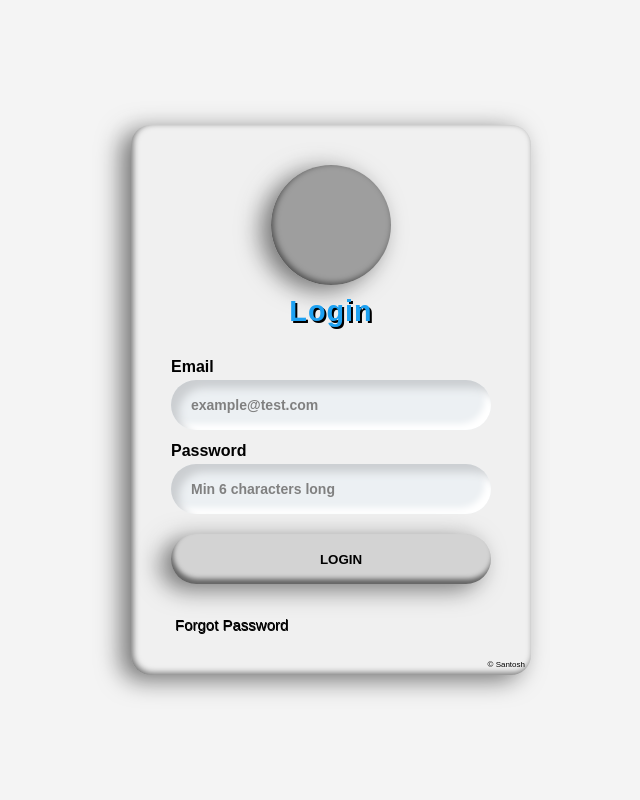
After one commit to santoshki/ui_ux_designs, a Flask app: template entities/templates/hapti.html in a window 1280 px wide. The commit adds this page. Shown: the whole page, without its empty margins (309-949 px from the left). Run offline with Flask 2, Linux system fonts and the light colour scheme; the template is opened without the code that fills it, so the values that code supplies are empty; grey boxes are pictures that could not be loaded.

Commit message:
Updated CSS code to reflect shadow.

```diff
--- /dev/null
+++ b/entities/static/css/hapti_screen.css
@@ -0,0 +1,147 @@
+/*@import url('https://fonts.googleapis.com/css2?family=Poppins:wght@400;900&display=swap');*/
+
+
+body {
+  margin: 0;
+  width: 100vw;
+  height: 100vh;
+  background:#F4F4F4;
+  display: flex;
+  align-items: center;
+  text-align: center;
+  justify-content: center;
+  place-items: center;
+  overflow: hidden;
+  font-family: sans-serif;
+}
+
+.container {
+  position: relative;
+  width: 400px;
+  height: 550px;
+  border-radius: 20px;
+  padding: 40px;
+  box-sizing: border-box;
+  background: #F0F0F0;
+  box-shadow: rgba(0,0,0,0.53)
+              -10px 5px 25px 0px, rgba(255, 255, 255, 0.3)
+              -20px -10px 20px 0px, rgba(0, 0, 0, 0.53)
+              2px -2px 6px 0px inset;
+}
+
+.brand-logo {
+  height: 120px;
+  width: 120px;
+  background-image: url("https://cdn-icons-png.flaticon.com/512/2913/2913133.png");
+  background-size: contain;
+  object-fit: cover;
+  margin: auto;
+  border-radius: 50%;
+  box-sizing: border-box;
+  box-shadow: rgba(0,0,0,0.53)
+              -10px 5px 25px 0px, rgba(255, 255, 255, 0.3)
+              -20px -10px 20px 0px, rgba(0, 0, 0, 0.53)
+              2px -2px 6px 0px inset;
+}
+
+.brand-title {
+  margin-top: 10px;
+  font-weight: 900;
+  font-size: 1.8rem;
+  color: #1DA1F2;
+  letter-spacing: 1px;
+  text-shadow: 2px 2px #000000;
+}
+
+.inputs {
+  text-align: left;
+  font-family: sans-serif;
+  margin-top: 30px;
+}
+
+label, input, button {
+  display: block;
+  width: 100%;
+  padding: 0;
+  border: none;
+  outline: none;
+  font-family: sans-serif;
+  box-sizing: border-box;
+  font-weight: bold;
+
+}
+
+label {
+  margin-bottom: 4px;
+}
+
+label:nth-of-type(2) {
+  margin-top: 12px;
+}
+
+input::placeholder {
+  color: gray;
+}
+
+input {
+  background: #ecf0f3;
+  padding: 10px;
+  padding-left: 20px;
+  height: 50px;
+  font-size: 14px;
+  border-radius: 50px;
+  box-shadow: inset 8px 8px 8px #cbced1, inset -6px -6px 6px white;
+}
+
+button {
+  margin-top: 20px;
+  background: #D3D3D3;
+  height: 50px;
+  padding-left: 20px;
+  border-radius: 40px;
+  cursor: pointer;
+  font-weight: 900;
+  box-shadow: rgba(0,0,0,0.53)
+              -10px 5px 25px 0px, rgba(255, 255, 255, 0.3)
+              -20px -10px 10px 0px, rgba(0, 0, 0, 0.53)
+              2px -5px 5px -0px inset;
+
+  transition: all 0.2s ease-in-out;
+}
+
+button:hover {
+  box-shadow:
+      inset 10px 10px 15px rgba(55, 84, 170, .15),
+      inset -10px -10px 20px rgba(255, 255, 255, 1),
+      0px 0px 4px rgba(255, 255, 255, .2);
+}
+
+a {
+  position: relative;
+  font-size: 15px;
+  margin-top: 30px;
+  margin-left: 2px;
+  text-decoration: none;
+  color: black;
+  border-radius: 10px;
+  padding: 2px;
+  display: flex;
+  text-shadow: 0.5px 0.5px 0.5px #000000;
+}
+
+a1 {
+  position: absolute;
+  font-size: 8px;
+  bottom: 4px;
+  right: 4px;
+  text-decoration: none;
+  color: black;
+  border-radius: 10px;
+  padding: 2px;
+}
+
+h1 {
+  position: absolute;
+  top: 0;
+  left: 0;
+}
--- /dev/null
+++ b/entities/templates/hapti.html
@@ -0,0 +1,16 @@
+
+<link rel="stylesheet" href="{{ url_for('static', filename= 'css/hapti_screen.css') }}">
+<div class="container">
+  <div class="brand-logo"></div>
+
+  <div class="brand-title">Login</div>
+  <div class="inputs">
+    <label>Email</label>
+    <input type="email" placeholder="example@test.com" />
+    <label>Password</label>
+    <input type="password" placeholder="Min 6 characters long" />
+    <button type="submit">LOGIN</button>
+  </div>
+  <a href="_forgotpassword">Forgot Password</a>
+  <a1 href="_blank">© Santosh</a1>
+</div>
```
Also changed, not shown: entities/hapti.py (added, +12 -0 lines), entities/static/css/app1_style.css (+8 -0 lines), entities/static/css/hapti_style.css (added, +134 -0 lines).
